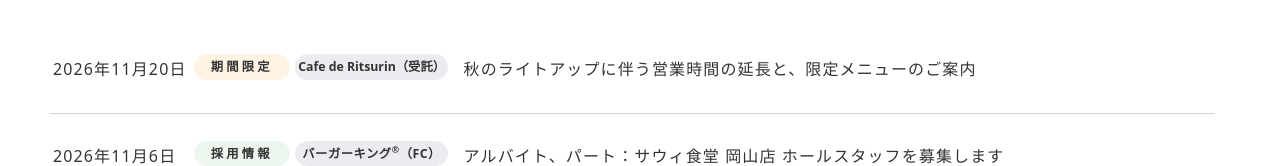
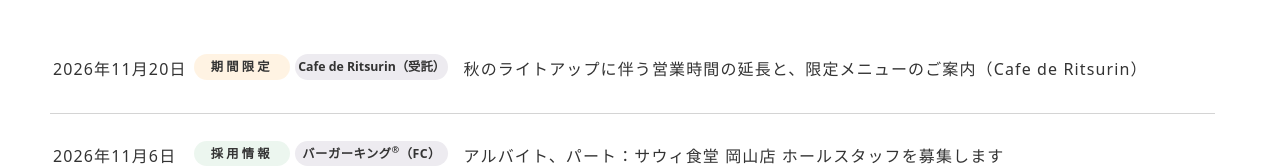
Before and after one commit to setolasfuturecreate/sftdemo2026, a plain HTML site: page news/index.html in a window 1280 px wide. Shown: the part 718-884 px from the top of the page. Drawn offline with Linux system fonts and the light colour scheme.

Commit message:
Add files via upload

```diff
--- a/news/index.html
+++ b/news/index.html
@@ -157,7 +157,7 @@
           <thead><tr><th scope="col">掲載日</th><th scope="col">カテゴリ</th><th scope="col">タグ</th></tr></thead>
           <tbody class="list">
 
-            <tr class="bl_searchResultBlock_item js_target" data-type="tag_all,tag_b" data-location="tag_all,tag0704"><th scope="row">2026年11月20日</th><td><span class="tag_b">期間限定</span><span class="tag0704">Cafe de Ritsurin（受託）</span></td><td><a href="/news/20261120a/">秋のライトアップに伴う営業時間の延長と、限定メニューのご案内</a></td></tr>
+            <tr class="bl_searchResultBlock_item js_target" data-type="tag_all,tag_b" data-location="tag_all,tag0704"><th scope="row">2026年11月20日</th><td><span class="tag_b">期間限定</span><span class="tag0704">Cafe de Ritsurin（受託）</span></td><td><a href="/news/20261120a/">秋のライトアップに伴う営業時間の延長と、限定メニューのご案内（Cafe de Ritsurin）</a></td></tr>
             <tr class="bl_searchResultBlock_item js_target" data-type="tag_all,tag_f" data-location="tag_all,tag0701"><th scope="row">2026年11月6日</th><td><span class="tag_f">採用情報</span><span class="tag0701">バーガーキング<sup>&#174;</sup>（FC）</span></td><td><a href="/careers/jobs/20261106a/">アルバイト、パート：サウィ食堂 岡山店 ホールスタッフを募集します</a></td></tr>
             <tr class="bl_searchResultBlock_item js_target" data-type="tag_all,tag_d" data-location="tag_all,tag0101"><th scope="row">2026年10月16日</th><td><span class="tag_d">お知らせ</span><span class="tag0101">セトラスフードテック</span></td><td><a href="/news/20261016a/">セトラスフードテック公式ウェブサイトをリリースしました</a></td></tr>
 
```
